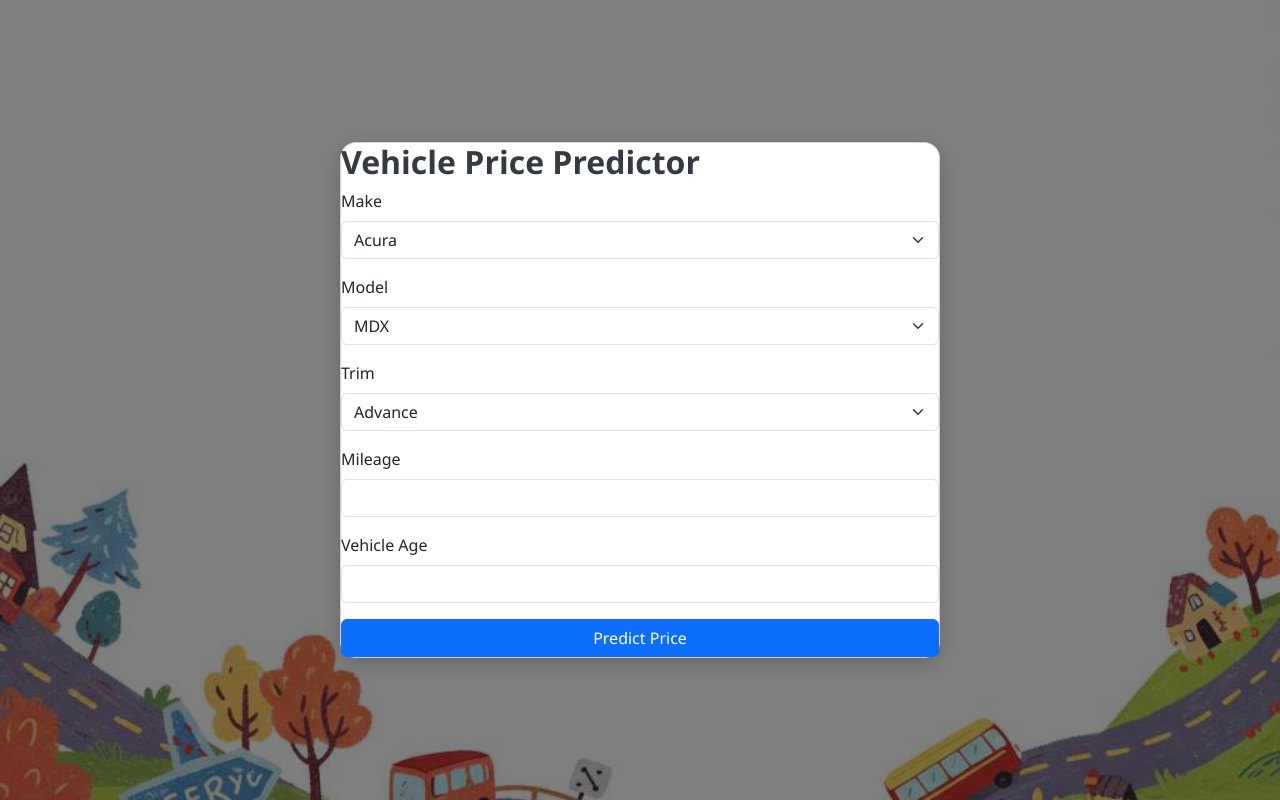
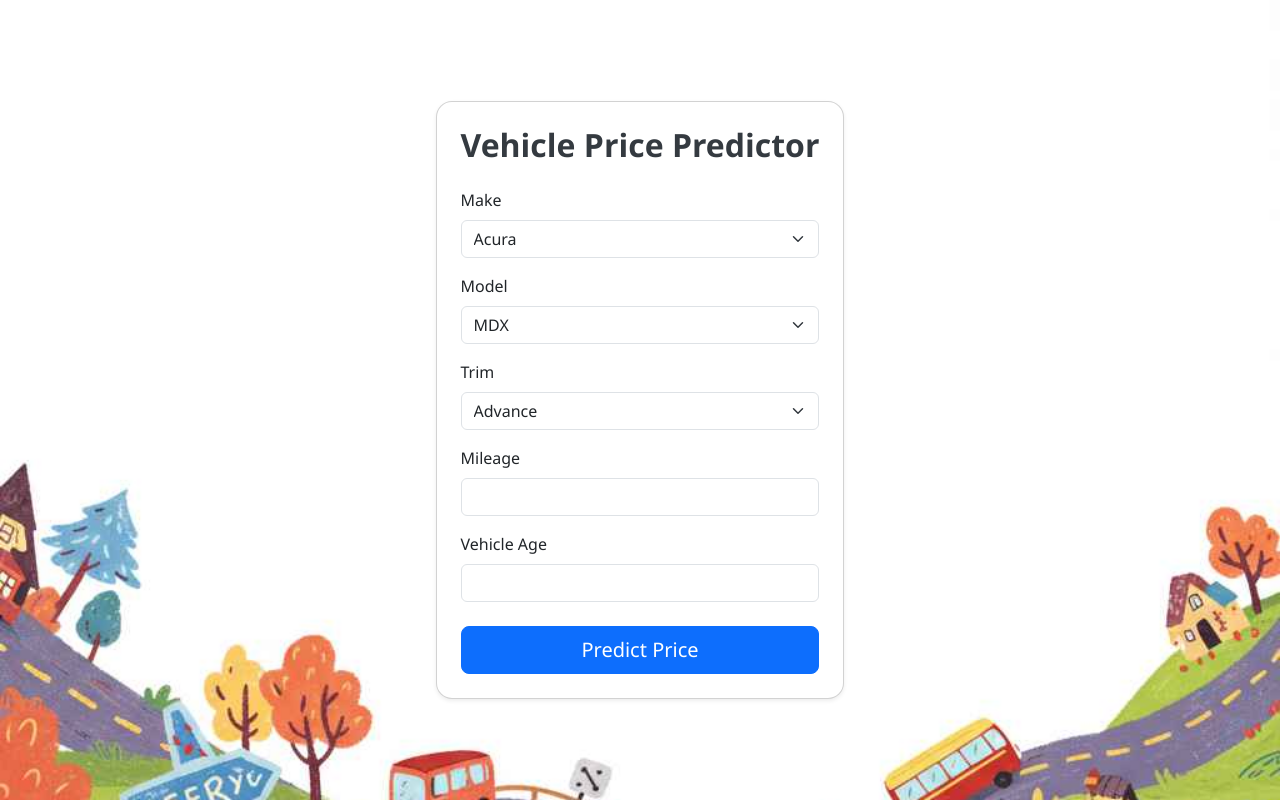
Before and after one commit to Hurmath123/Vehicle-Price-Prediction, a Flask app: page / in a window 1280 px wide. Run offline with Flask 3, Linux system fonts and the light colour scheme; parts of the project's set-up code (start-up, migrations or seed data) failed here and were passed over.

Commit message:
index.html

```diff
--- a/templates/index.html
+++ b/templates/index.html
@@ -3,13 +3,15 @@
 <head>
     <meta charset="UTF-8">
     <title>Vehicle Price Predictor</title>
-    <link rel="stylesheet" href="https://cdn.jsdelivr.net/npm/bootstrap@5.3.0/dist/css/bootstrap.min.css">
-    <link rel="stylesheet" href="{{ url_for('static', filename='style.css') }}">
+    <meta name="viewport" content="width=device-width, initial-scale=1">
+    <link href="https://cdn.jsdelivr.net/npm/bootstrap@5.3.0/dist/css/bootstrap.min.css" rel="stylesheet">
+    <link href="{{ url_for('static', filename='style.css') }}" rel="stylesheet">
 </head>
-<body>
-    <div class="overlay">
-        <div class="card">
-            <h2>Vehicle Price Predictor</h2>
+<body class="bg-light">
+    <div class="container d-flex align-items-center justify-content-center min-vh-100">
+        <div class="px-3"> <!-- Adds padding on small screens -->
+            <div class="card shadow-sm p-4 rounded-4 mx-auto" style="max-width: 600px; width: 100%;">
+                <h2 class="text-center mb-4">Vehicle Price Predictor</h2>
                 <form method="POST" action="/predict">
                     <div class="mb-3">
                         <label for="make" class="form-label">Make</label>
@@ -19,27 +21,33 @@
                             {% endfor %}
                         </select>
                     </div>
+
                     <div class="mb-3">
                         <label for="model" class="form-label">Model</label>
                         <select id="model" name="model" class="form-select"></select>
                     </div>
+
                     <div class="mb-3">
                         <label for="trim" class="form-label">Trim</label>
                         <select id="trim" name="trim" class="form-select"></select>
                     </div>
+
                     <div class="mb-3">
                         <label for="mileage" class="form-label">Mileage</label>
                         <input type="number" name="mileage" class="form-control" required>
                     </div>
+
                     <div class="mb-3">
                         <label for="vehicle_age" class="form-label">Vehicle Age</label>
                         <input type="number" name="vehicle_age" class="form-control" required>
                     </div>
-                <div class="d-grid">
-                    <button type="submit" class="btn btn-primary">Predict Price</button>
+
+                    <div class="d-grid mt-4">
+                        <button type="submit" class="btn btn-primary btn-lg">Predict Price</button>
                     </div>
                 </form>
-        </div>
+            </div> <!-- end card -->
+        </div> <!-- end px-3 -->
     </div>
 
     <script src="https://code.jquery.com/jquery-3.6.0.min.js"></script>
```
Lines whose indentation alone changed are shown as unchanged.
